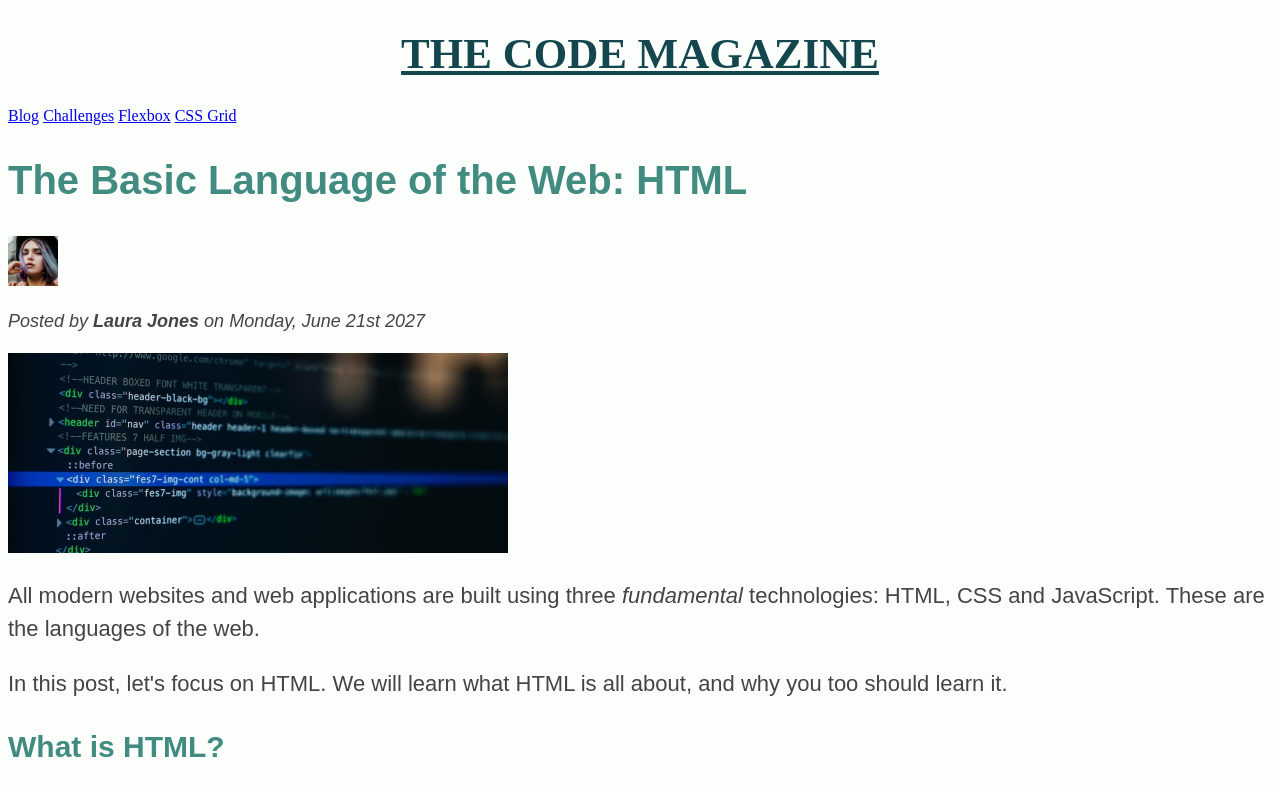
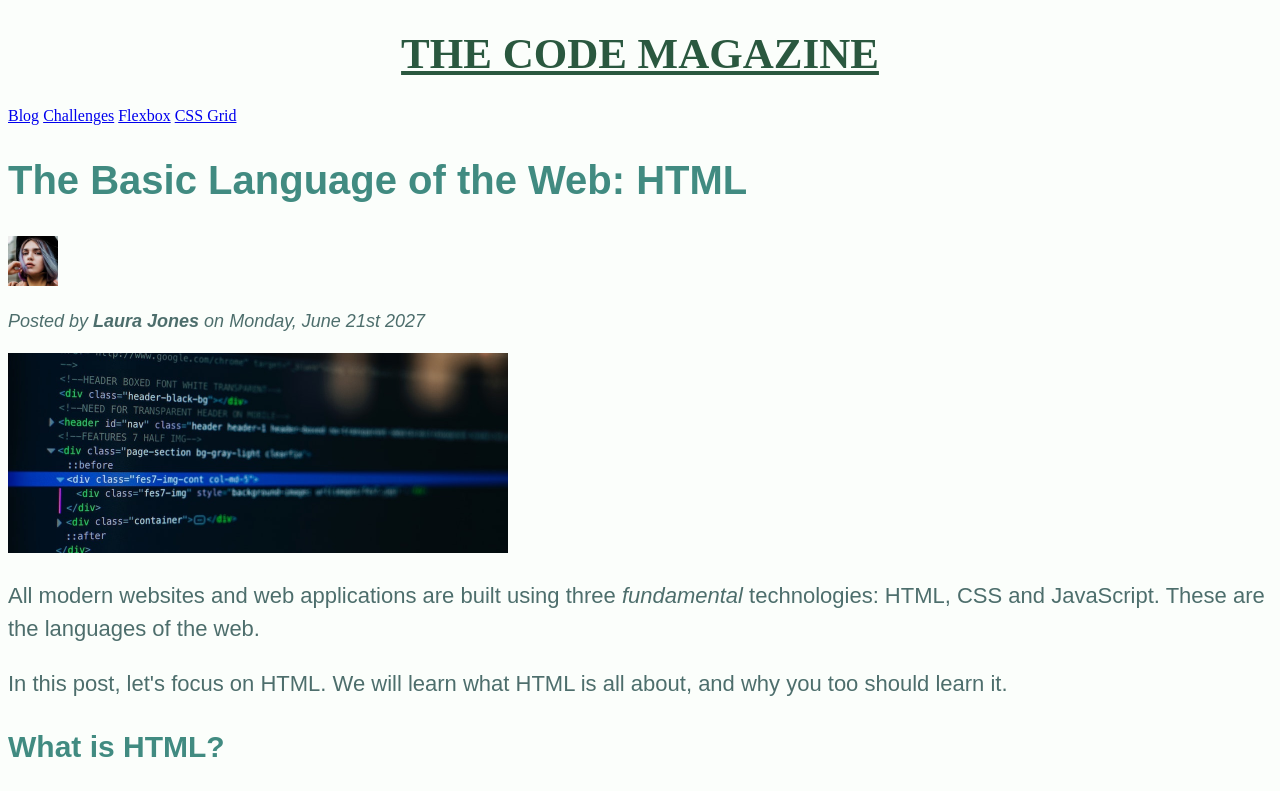
Before and after one commit to krisha2002/Website-for-Learning, a plain HTML site: page index.html in a window 1280 px wide. Shown: the top 791 px of the page. Drawn offline with Linux system fonts and the light colour scheme.

Commit message:
Update style.css for layout adjustments and color scheme changes Fix color changes in style.css

```diff
--- a/style.css
+++ b/style.css
@@ -5,7 +5,7 @@ h4,
 p,
 li {
   font-family: sans-serif;
-  color: #444;
+  color: #4d6e6c;
 }
 
 h1 {
@@ -13,7 +13,7 @@ h1 {
   text-transform: uppercase;
   font-style: inherit;
   font-family: "Times New Roman", Times, serif;
-  -webkit-text-fill-color: rgb(19, 70, 77);
+  -webkit-text-fill-color: rgb(42, 88, 63);
   text-align: center;
   color: rgba(35, 106, 128, 0);
   text-decoration-line: underline;
```
